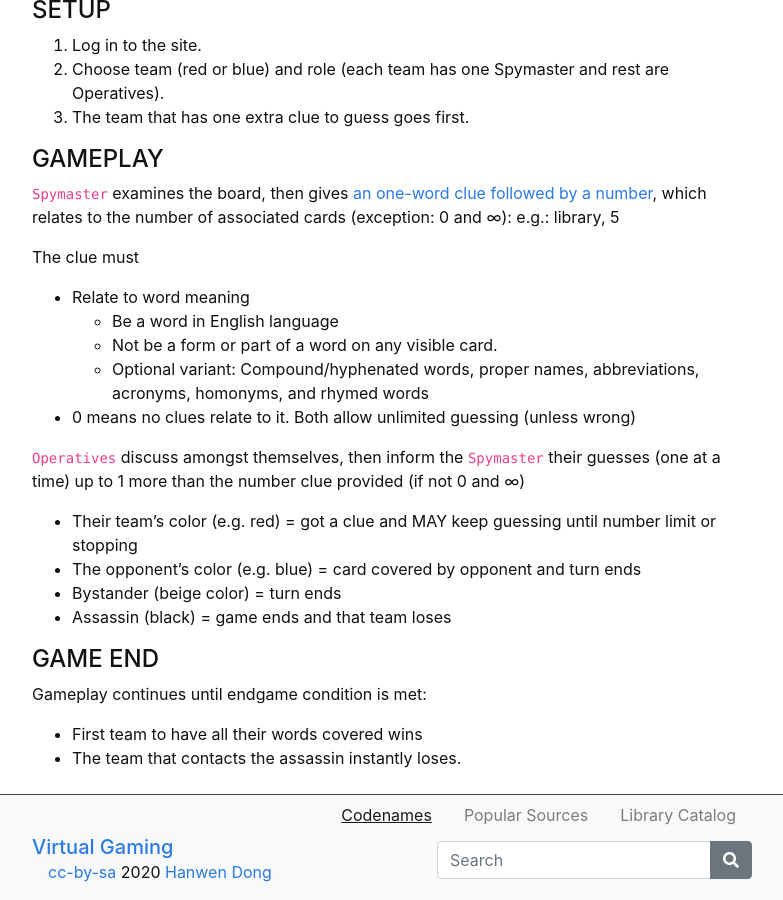
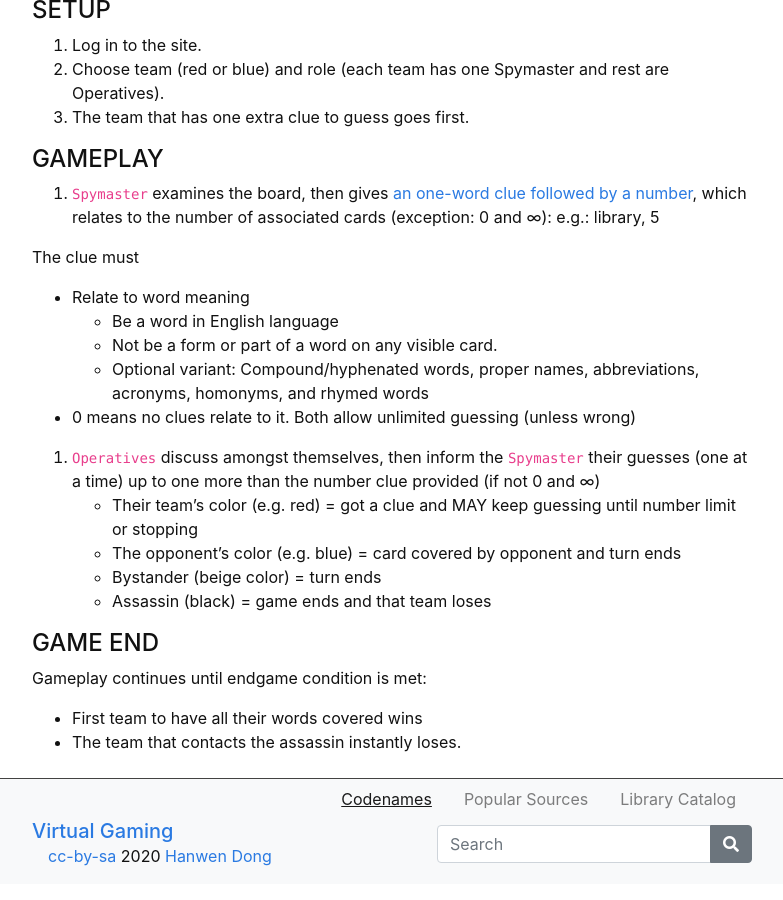
Before and after one commit to hanwendong1/VirtualGaming, a Jekyll site: the page built from content/1-Codenames.md, in a window 1280 px wide and 900 px high, scrolled down 1679 px. Shown: the whole window, without its empty margins (248-1031 px from the left). Built offline with Jekyll 4.4.1, drawn with Linux system fonts in a browser that asks for light colours.

Commit message:
Update 1-Codenames.md

```diff
--- a/content/1-Codenames.md
+++ b/content/1-Codenames.md
@@ -87,7 +87,7 @@
   - Optional variant: Compound/hyphenated words, proper names, abbreviations, acronyms, homonyms, and rhymed words
 - 0 means no clues relate to it. Both allow unlimited guessing (unless wrong)
 
-`Operatives` discuss amongst themselves, then inform the `Spymaster` their guesses (one at a time) up to 1 more than the number clue provided (if not 0 and ∞)
+2. `Operatives` discuss amongst themselves, then inform the `Spymaster` their guesses (one at a time) up to one more than the number clue provided (if not 0 and ∞)
 - Their team’s color (e.g. red) = got a clue and MAY keep guessing until number limit or stopping
 - The opponent’s color (e.g. blue) = card covered by opponent and turn ends
 - Bystander (beige color) = turn ends
```
Also changed, not shown: other parts of content/1-Codenames.md (+1 -1 lines).
